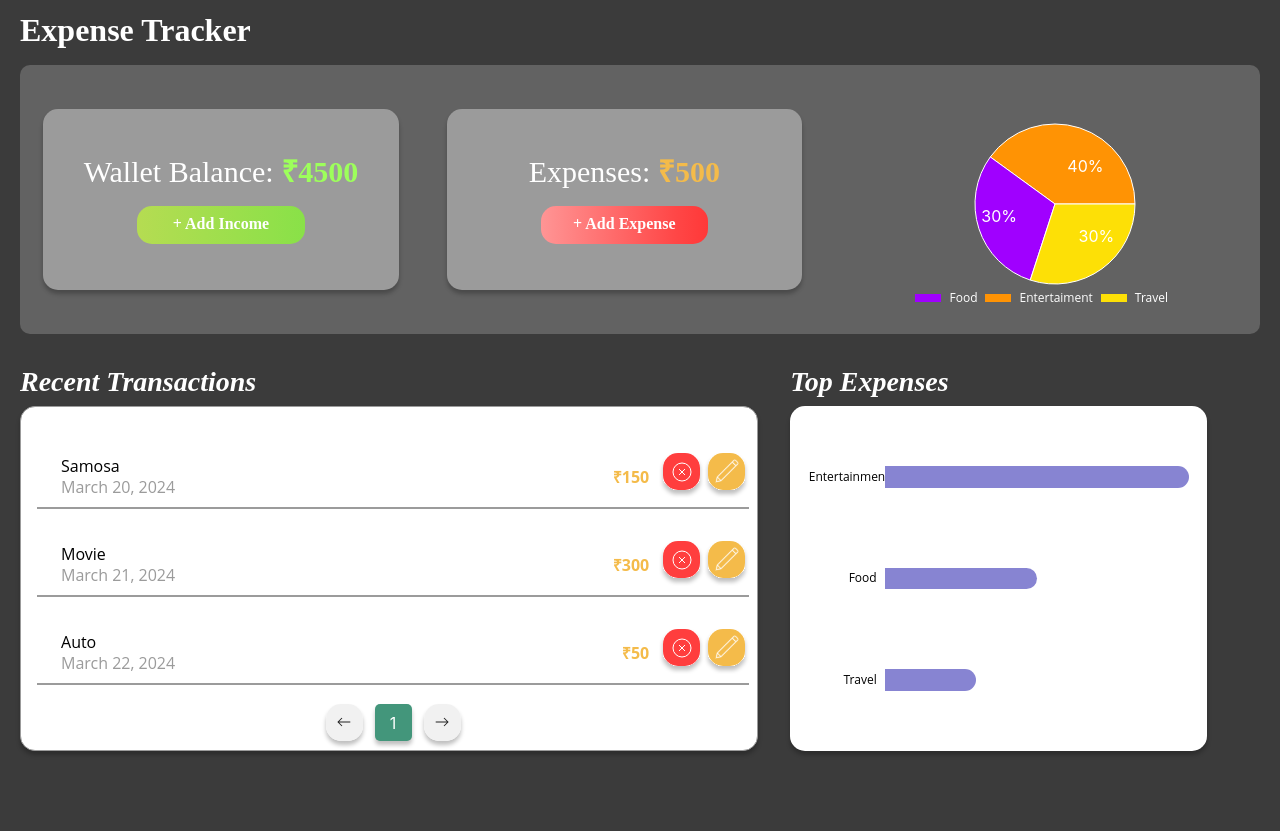
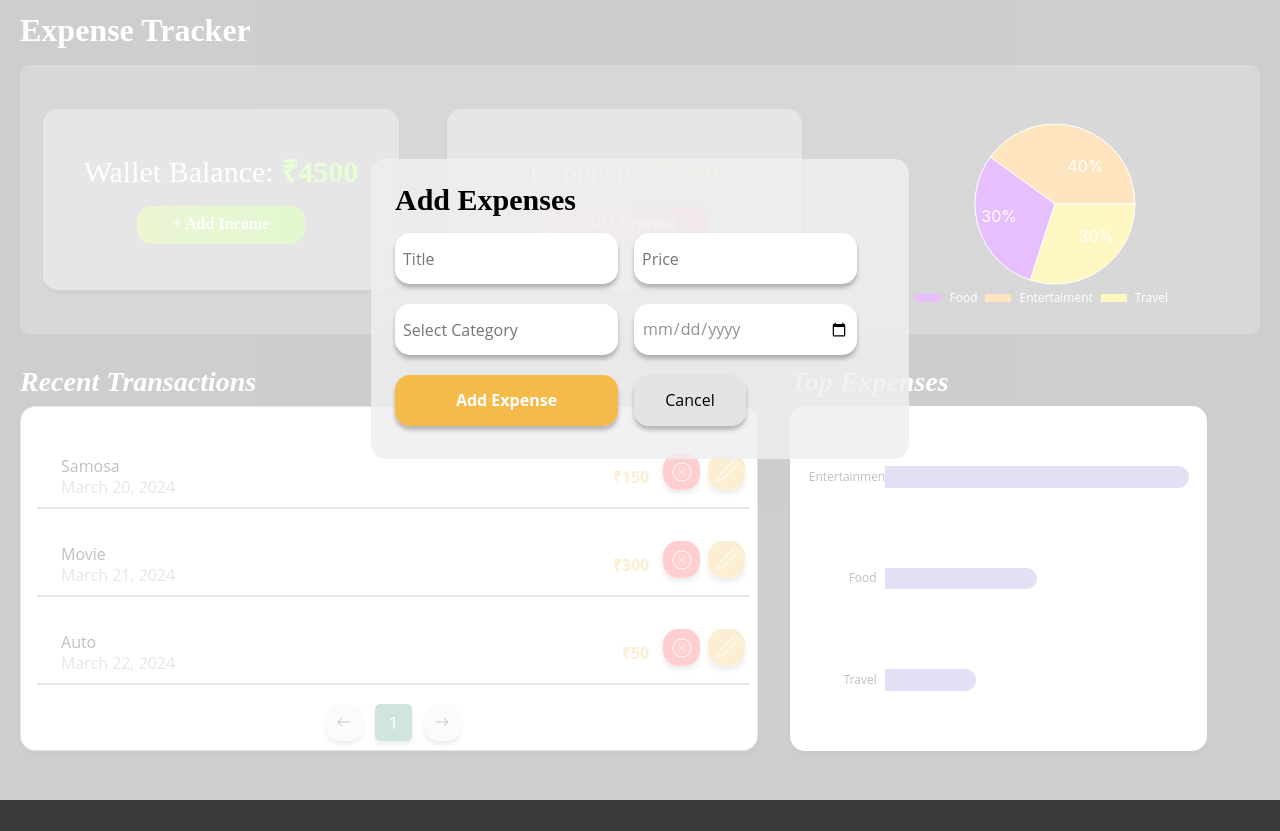
Before and after one commit to c0der-nb/expense-tracker, a React (Create React App) app: page / in a window 1280 px wide. Both pictures are taken after a click on the button "+ Add Income". Built offline with nearby package versions, Linux system fonts and the light colour scheme; some icons are missing.

Commit message:
Add modals

```diff
--- a/package.json
+++ b/package.json
@@ -8,6 +8,7 @@
     "@testing-library/user-event": "^13.5.0",
     "react": "^18.3.1",
     "react-dom": "^18.3.1",
+    "react-modal": "^3.16.1",
     "react-scripts": "5.0.1",
     "recharts": "^2.12.7",
     "web-vitals": "^2.1.4"
--- a/src/TopExpenses/TopExpenses.jsx
+++ b/src/TopExpenses/TopExpenses.jsx
@@ -13,8 +13,7 @@ function TopExpenses({data}) {
                     <div className={styles.barContainer}>
                         <div style={{width: `${(val.expense/topExpense)*100}%`}} className={styles.expenseBar}></div>
                     </div>
-                </div>
-                ))
+                </div>))
             }
         </div>
     )
--- /dev/null
+++ b/src/components/AddBalanceModal/AddBalanceModal.jsx
@@ -0,0 +1,25 @@
+import React from "react";
+import ReactModal from "react-modal";
+import styles from "./AddBalanceModal.module.css";
+
+function AddBalanceModal({cancelHandler}) {
+    return (
+        <div>
+            <ReactModal
+                isOpen
+                contentLabel="Add Balance Modal"
+                overlayClassName={styles.overlay}
+                className={styles.modal}
+            >
+                <p className={styles.modalHeading}>Add Balance</p>
+                <div className={styles.balanceFormContainer}>
+                    <input className={styles.balanceInput} type="text" placeholder="Income Amount" />
+                    <button className={`${styles.addButton} cursor-pointer`}>Add Balance</button>
+                    <button className={`${styles.cancel} cursor-pointer`} onClick={cancelHandler}>Cancel</button>
+                </div>
+            </ReactModal>
+        </div>
+    )
+}
+
+export default AddBalanceModal;
--- /dev/null
+++ b/src/components/AddBalanceModal/AddBalanceModal.module.css
@@ -0,0 +1,91 @@
+.overlay {
+    position: fixed;
+    top: 0;
+    left: 0;
+    right: 0;
+    bottom: 0;
+    background-color: rgba(255, 255, 255, 0.75);
+    animation: animatetop;
+    animation-duration: 1s;
+}
+
+.modal {
+    position: absolute;
+    top: 190px;
+    left: 371px;
+    height: 164px;
+    width: 538px;
+    background: #EFEFEFD9;
+    border-radius: 15px;
+    padding: 24px 8px 16px 24px;
+}
+
+@keyframes animatetop {
+    from {top: 0%; opacity: 0}
+    to {bottom: 0%; opacity: 1}
+}
+
+.modalHeading {
+    font-family: Ubuntu;
+    font-size: 30px;
+    font-weight: 700;
+    line-height: 34.47px;
+    color: #000000;
+}
+
+.balanceFormContainer {
+    margin-top: 16px;
+    display: flex;
+    justify-content: flex-start;
+    align-items: center;
+    flex-wrap: wrap;
+    column-gap: 16px;
+}
+
+.addButton {
+    width: 145px;
+    height: 51px;
+    border-radius: 15px;
+    background: linear-gradient(0deg, #F4BB4A, #F4BB4A);
+    box-shadow: 0px 4px 4px 0px #00000040;
+    padding: 8px 8px 8px 8px;
+    text-align: center;
+    border: none;
+    font-family: Open Sans;
+    font-size: 16px;
+    font-weight: 700;
+    line-height: 21.79px;
+    color: #FFFFFF;
+}
+
+.balanceInput {
+    width: 217px;
+    height: 51px;
+    border-radius: 15px;
+    opacity: 0px;
+    background: var(--color-primary);
+    box-shadow: 0px 4px 4px 0px #00000040;
+    padding: 8px 8px 8px 8px;
+    font-family: Open Sans;
+    font-size: 16px;
+    font-weight: 400;
+    line-height: 21.79px;
+    color: #919191;
+    border: none;
+}
+
+.cancel {
+    width: 112px;
+    height: 51px;
+    border-radius: 15px;
+    background: linear-gradient(0deg, #E3E3E3, #E3E3E3);
+    box-shadow: 0px 4px 4px 0px #00000040;
+    text-align: center;
+    border: none;
+    padding: 8px 8px 8px 8px;
+    font-family: Open Sans;
+    font-size: 16px;
+    font-weight: 400;
+    line-height: 21.79px;
+    color: #000000;
+}
--- a/src/components/Card/Card.jsx
+++ b/src/components/Card/Card.jsx
@@ -1,12 +1,12 @@
 import React from 'react';
 import styles from "./Card.module.css";
 
-function Card({type, amount}) {
+function Card({type, amount, addIncomeHandler, addBalanceHandler}) {
     if (type === "income") {
         return (
             <div className={styles.wrapper}>
                 <p>Wallet Balance: <span className={styles.bSpan}>₹4500</span></p>
-                <button className={styles.incomeButton}>+ Add Income</button>
+                <button className={styles.incomeButton} onClick={() => addIncomeHandler(true)}>+ Add Income</button>
             </div>
         )
     }
@@ -14,7 +14,7 @@ function Card({type, amount}) {
         return (
             <div className={styles.wrapper}>
                 <p>Expenses: <span className={styles.eSpan}>₹500</span></p>
-                <button className={styles.expenseButton}>+ Add Expense</button>
+                <button className={styles.expenseButton} onClick={() => addBalanceHandler(true)}>+ Add Expense</button>
             </div>
         )
     }
--- /dev/null
+++ b/src/components/ExpenseModal/ExpenseModal.jsx
@@ -0,0 +1,28 @@
+import React, {useState} from "react";
+import styles from "./ExpenseModal.module.css";
+import ReactModal from "react-modal";
+
+function ExpenseModal({type, cancelHandler}) {
+    return (
+        <div>
+            <ReactModal
+                isOpen
+                contentLabel="Add Edit Expense Modal"
+                overlayClassName={styles.overlay}
+                className={styles.modal}
+            >
+            <p className={styles.modalHeading}>{type === 'add' ? 'Add Expenses' : "Edit Expenses"}</p>
+            <div className={styles.expenseFormContainer}>
+                <input type="text" placeholder="Title" />
+                <input type="text" placeholder="Price" />
+                <input type="text" placeholder="Select Category" />
+                <input type="date" placeholder="dd/mm/yyyy" />
+                <button className={`${styles.addButton} cursor-pointer`}>{type === 'add' ? 'Add Expense' : 'Update Expense'}</button>
+                <button className={`${styles.cancel} cursor-pointer`} onClick={cancelHandler}>Cancel</button>
+            </div>
+            </ReactModal>
+        </div>
+    )
+}
+
+export default ExpenseModal
--- /dev/null
+++ b/src/components/ExpenseModal/ExpenseModal.module.css
@@ -0,0 +1,92 @@
+.overlay {
+    position: fixed;
+    top: 0;
+    left: 0;
+    right: 0;
+    bottom: 0;
+    background-color: rgba(255, 255, 255, 0.75);
+    animation: animatetop;
+    animation-duration: 1s;
+}
+
+.modal {
+    position: absolute;
+    top: 159px;
+    left: 371px;
+    height: 300px;
+    width: 538px;
+    background: #EFEFEFD9;
+    border-radius: 15px;
+    padding: 24px 8px 16px 24px;
+}
+
+@keyframes animatetop {
+    from {top: 0%; opacity: 0}
+    to {bottom: 0%; opacity: 1}
+}
+
+.modalHeading {
+    font-family: Ubuntu;
+    font-size: 30px;
+    font-weight: 700;
+    line-height: 34.47px;
+    color: #000000;
+}
+
+input {
+    width: 223px;
+    height: 51px;
+    border-radius: 15px;
+    opacity: 0px;
+    background: var(--color-primary);
+    box-shadow: 0px 4px 4px 0px #00000040;
+    padding: 8px 8px 8px 8px;
+    font-family: Open Sans;
+    font-size: 16px;
+    font-weight: 400;
+    line-height: 21.79px;
+    color: #919191;
+    border: none;
+}
+
+.expenseFormContainer {
+    margin-top: 16px;
+    display: flex;
+    justify-content: flex-start;
+    align-items: center;
+    flex-wrap: wrap;
+    column-gap: 16px;
+    row-gap: 20px;
+}
+
+.addButton {
+    width: 223px;
+    height: 51px;
+    border-radius: 15px;
+    background: linear-gradient(0deg, #F4BB4A, #F4BB4A);
+    box-shadow: 0px 4px 4px 0px #00000040;
+    padding: 8px 8px 8px 8px;
+    text-align: center;
+    border: none;
+    font-family: Open Sans;
+    font-size: 16px;
+    font-weight: 700;
+    line-height: 21.79px;
+    color: #FFFFFF;
+}
+
+.cancel {
+    width: 112px;
+    height: 51px;
+    border-radius: 15px;
+    background: linear-gradient(0deg, #E3E3E3, #E3E3E3);
+    box-shadow: 0px 4px 4px 0px #00000040;
+    text-align: center;
+    border: none;
+    padding: 8px 8px 8px 8px;
+    font-family: Open Sans;
+    font-size: 16px;
+    font-weight: 400;
+    line-height: 21.79px;
+    color: #000000;
+}
--- a/src/components/HeroSection/HeroSection.jsx
+++ b/src/components/HeroSection/HeroSection.jsx
@@ -3,11 +3,11 @@ import styles from "./HeroSection.module.css";
 import Card from "../Card/Card";
 import PieChart from '../../components/PieChart/PieChart';
 
-function HeroSection() {
+function HeroSection({addModalStateHandler, balanceModalStateHandler}) {
     return (
         <div className={styles.wrapper}>
-            <Card type='income' />
-            <Card type='expense' />
+            <Card type='income' addIncomeHandler={addModalStateHandler} />
+            <Card type='expense' addBalanceHandler={balanceModalStateHandler} />
             <PieChart />
         </div>
     )
--- a/src/pages/Homepage/Homepage.jsx
+++ b/src/pages/Homepage/Homepage.jsx
@@ -1,18 +1,36 @@
-import React from 'react';
+import React, { useState } from 'react';
 import styles from './Homepage.module.css';
 import Hero from '../../components/HeroSection/HeroSection';
 import Transactions from '../../components/Transactions/Transactions';
 import TopExpenses from '../../TopExpenses/TopExpenses';
+import ExpenseModal from '../../components/ExpenseModal/ExpenseModal';
+import AddBalanceModal from '../../components/AddBalanceModal/AddBalanceModal';
 
 function Homepage() {
+    const [addModalActive, setAddModalActive] = useState(false);
+    const [editModalActive, setEditModalActive] = useState(false);
+    const [balanceModalActive, setBalanceModalActive] = useState(false);
+
+    const addModalStateHandler = (isAddModalActive) => setAddModalActive(isAddModalActive);
+    const editModalStateHandler = (isEditModalActive) => setEditModalActive(isEditModalActive);
+    const balanceModalStateHandler = (isBalanceModalActive) => setBalanceModalActive(isBalanceModalActive);
+    const closeModal = () => {
+        setAddModalActive(false);
+        setEditModalActive(false);
+        setBalanceModalActive(false);
+    }
+
     return (
         <div className={styles.wrapper}>
             <h3 className={styles.etHeading}><b>Expense Tracker</b></h3>
-            <Hero />
+            <Hero addModalStateHandler={addModalStateHandler} balanceModalStateHandler={balanceModalStateHandler} />
+            {addModalActive && <ExpenseModal type="add" cancelHandler={closeModal} />}
+            {editModalActive && <ExpenseModal type="edit" cancelHandler={closeModal} />}
+            {balanceModalActive && <AddBalanceModal cancelHandler={closeModal} />}
             <div className={styles.main}>
                 <div className={styles.transactions}>
                     <h4>Recent Transactions</h4>
-                    <Transactions />
+                    <Transactions editModalStateHandler={editModalStateHandler} />
                 </div>
                 <div className={styles.topExpenses}>
                     <h4>Top Expenses</h4>
--- a/src/pages/Homepage/Homepage.module.css
+++ b/src/pages/Homepage/Homepage.module.css
@@ -41,5 +41,5 @@
 }
 
 footer {
-    height: 10vh;
+    height: 8vh;
 }
```
Also changed, not shown: 1 other file (tests, documents, lock files or other folders).
